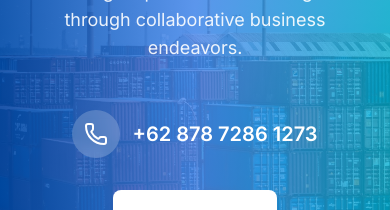
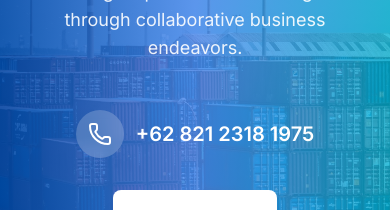
Before and after one commit to NichoHo/asia-trading-export, a Next.js app: page / in a window 390 px wide. Shown: the part 7620-7830 px from the top of the page. Built offline with nearby package versions, Linux system fonts and the light colour scheme.

Commit message:
Change Phone Number in the contact

```diff
--- a/components/Contact.tsx
+++ b/components/Contact.tsx
@@ -42,7 +42,7 @@ export default function Contact() {
                 href="tel:+6287872861273"
                 className="text-xl md:text-2xl font-semibold hover:text-white/80 transition-colors"
               >
-                +62 878 7286 1273
+                +62 821 2318 1975
               </a>
             </div>
 
```
